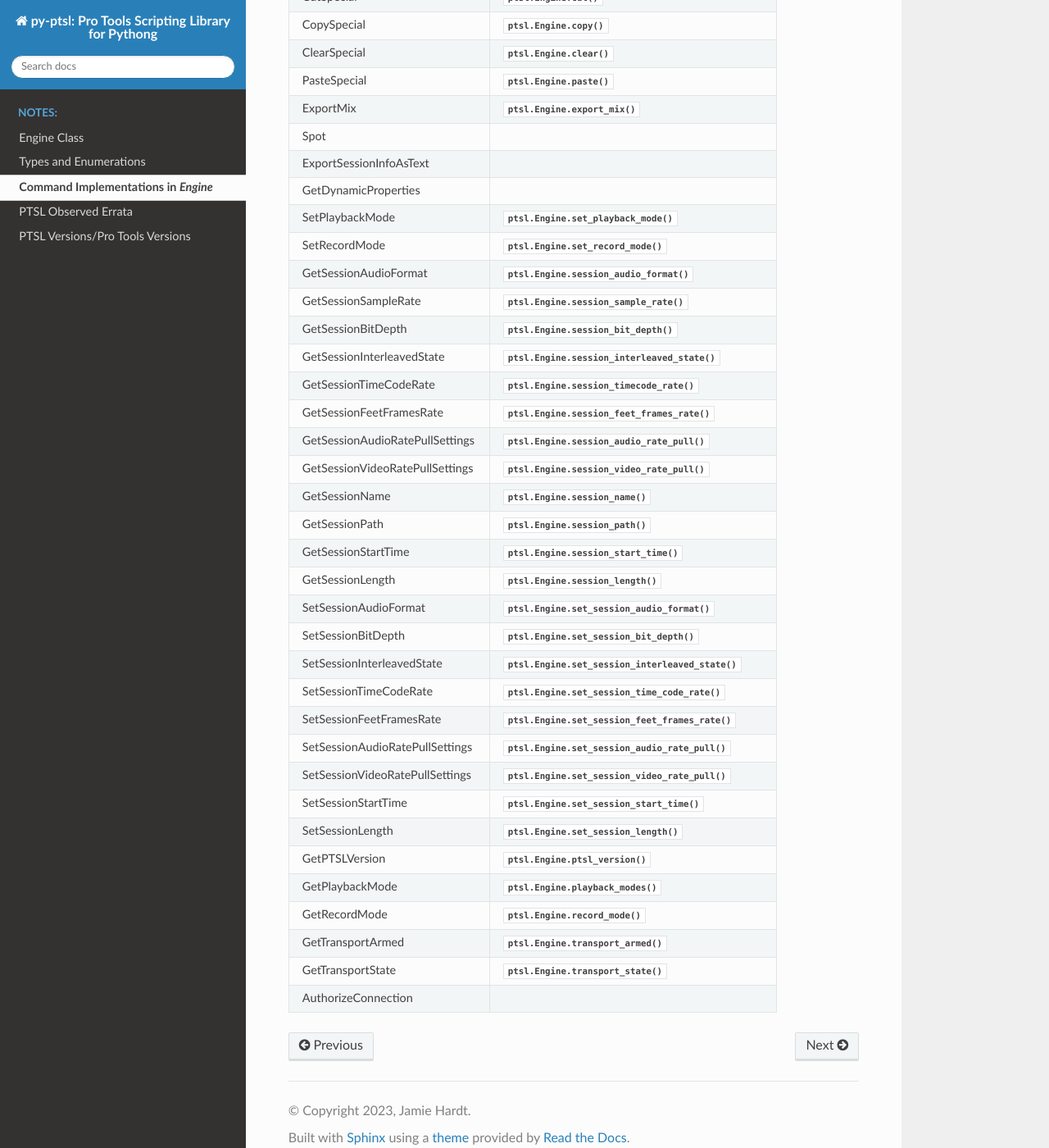
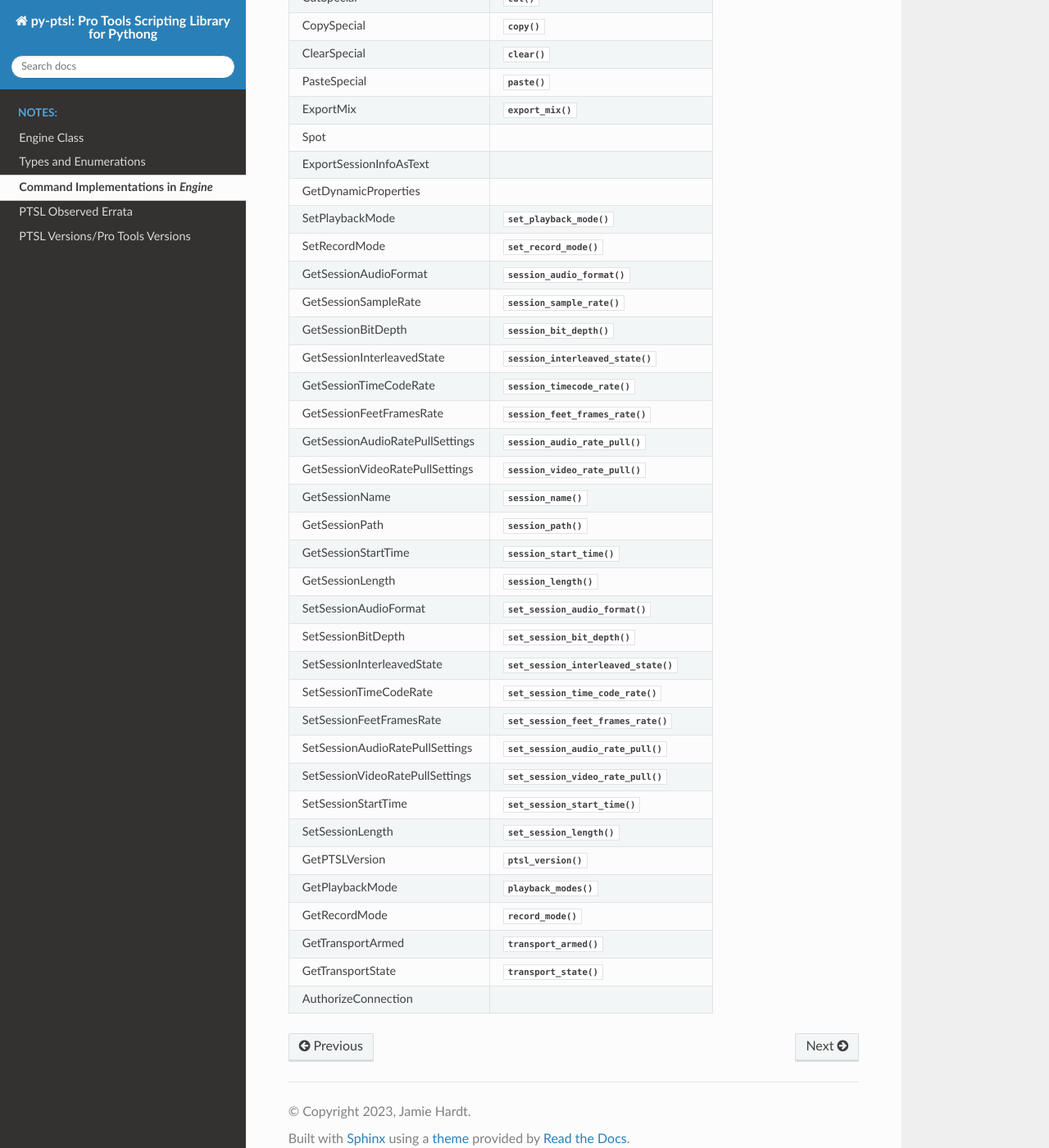
Before and after one commit to iluvcapra/py-ptsl, a Sphinx documentation site: the page built from doc/source/implementation.rst, in a window 1280 px wide and 1400 px high, scrolled down 1021 px. Shown: the whole window at 82% size. Built offline with Sphinx 7.4.7 and the Read the Docs theme 2.0.0, drawn with Linux system fonts in a browser that asks for light colours; some of the changed text lies outside the part shown.

```diff
--- a/doc/source/implementation.rst
+++ b/doc/source/implementation.rst
@@ -21,49 +21,49 @@ GetTaskStatus
 HostReadyCheck
 RefreshTargetAudioFiles
 RefreshAllModifiedAudioFiles
-GetFileLocation						  :meth:`ptsl.Engine.get_file_location`
-CloseSession						  :meth:`ptsl.Engine.close_session`
-SaveSession							  :meth:`ptsl.Engine.save_session`
-SaveSessionAs						  :meth:`ptsl.Engine.save_session_as`
-Cut                                   :meth:`ptsl.Engine.cut`
-Copy                                  :meth:`ptsl.Engine.copy`
-Paste                                 :meth:`ptsl.Engine.paste`
-Clear                                 :meth:`ptsl.Engine.clear`
-CutSpecial                            :meth:`ptsl.Engine.cut`
-CopySpecial                           :meth:`ptsl.Engine.copy`
-ClearSpecial                          :meth:`ptsl.Engine.clear`
-PasteSpecial                          :meth:`ptsl.Engine.paste`
-ExportMix							  :meth:`ptsl.Engine.export_mix`
+GetFileLocation						  :meth:`~ptsl.Engine.get_file_location`
+CloseSession						  :meth:`~ptsl.Engine.close_session`
+SaveSession							  :meth:`~ptsl.Engine.save_session`
+SaveSessionAs						  :meth:`~ptsl.Engine.save_session_as`
+Cut                                   :meth:`~ptsl.Engine.cut`
+Copy                                  :meth:`~ptsl.Engine.copy`
+Paste                                 :meth:`~ptsl.Engine.paste`
+Clear                                 :meth:`~ptsl.Engine.clear`
+CutSpecial                            :meth:`~ptsl.Engine.cut`
+CopySpecial                           :meth:`~ptsl.Engine.copy`
+ClearSpecial                          :meth:`~ptsl.Engine.clear`
+PasteSpecial                          :meth:`~ptsl.Engine.paste`
+ExportMix							  :meth:`~ptsl.Engine.export_mix`
 Spot
 ExportSessionInfoAsText
 GetDynamicProperties
-SetPlaybackMode                       :meth:`ptsl.Engine.set_playback_mode`
-SetRecordMode                         :meth:`ptsl.Engine.set_record_mode`
-GetSessionAudioFormat                 :meth:`ptsl.Engine.session_audio_format`
-GetSessionSampleRate                  :meth:`ptsl.Engine.session_sample_rate`
-GetSessionBitDepth					  :meth:`ptsl.Engine.session_bit_depth`
-GetSessionInterleavedState            :meth:`ptsl.Engine.session_interleaved_state`
-GetSessionTimeCodeRate                :meth:`ptsl.Engine.session_timecode_rate`
-GetSessionFeetFramesRate              :meth:`ptsl.Engine.session_feet_frames_rate`
-GetSessionAudioRatePullSettings       :meth:`ptsl.Engine.session_audio_rate_pull`
-GetSessionVideoRatePullSettings       :meth:`ptsl.Engine.session_video_rate_pull`
-GetSessionName                        :meth:`ptsl.Engine.session_name`
-GetSessionPath                        :meth:`ptsl.Engine.session_path`
-GetSessionStartTime                   :meth:`ptsl.Engine.session_start_time`
-GetSessionLength                      :meth:`ptsl.Engine.session_length`
-SetSessionAudioFormat                 :meth:`ptsl.Engine.set_session_audio_format`
-SetSessionBitDepth                    :meth:`ptsl.Engine.set_session_bit_depth`
-SetSessionInterleavedState            :meth:`ptsl.Engine.set_session_interleaved_state`
-SetSessionTimeCodeRate				  :meth:`ptsl.Engine.set_session_time_code_rate`
-SetSessionFeetFramesRate			  :meth:`ptsl.Engine.set_session_feet_frames_rate`
-SetSessionAudioRatePullSettings		  :meth:`ptsl.Engine.set_session_audio_rate_pull`
-SetSessionVideoRatePullSettings		  :meth:`ptsl.Engine.set_session_video_rate_pull`
-SetSessionStartTime                   :meth:`ptsl.Engine.set_session_start_time`
-SetSessionLength                      :meth:`ptsl.Engine.set_session_length`
-GetPTSLVersion                        :meth:`ptsl.Engine.ptsl_version`
-GetPlaybackMode                       :meth:`ptsl.Engine.playback_modes`
-GetRecordMode                         :meth:`ptsl.Engine.record_mode`
-GetTransportArmed                     :meth:`ptsl.Engine.transport_armed`
-GetTransportState                     :meth:`ptsl.Engine.transport_state`
+SetPlaybackMode                       :meth:`~ptsl.Engine.set_playback_mode`
+SetRecordMode                         :meth:`~ptsl.Engine.set_record_mode`
+GetSessionAudioFormat                 :meth:`~ptsl.Engine.session_audio_format`
+GetSessionSampleRate                  :meth:`~ptsl.Engine.session_sample_rate`
+GetSessionBitDepth					  :meth:`~ptsl.Engine.session_bit_depth`
+GetSessionInterleavedState            :meth:`~ptsl.Engine.session_interleaved_state`
+GetSessionTimeCodeRate                :meth:`~ptsl.Engine.session_timecode_rate`
+GetSessionFeetFramesRate              :meth:`~ptsl.Engine.session_feet_frames_rate`
+GetSessionAudioRatePullSettings       :meth:`~ptsl.Engine.session_audio_rate_pull`
+GetSessionVideoRatePullSettings       :meth:`~ptsl.Engine.session_video_rate_pull`
+GetSessionName                        :meth:`~ptsl.Engine.session_name`
+GetSessionPath                        :meth:`~ptsl.Engine.session_path`
+GetSessionStartTime                   :meth:`~ptsl.Engine.session_start_time`
+GetSessionLength                      :meth:`~ptsl.Engine.session_length`
+SetSessionAudioFormat                 :meth:`~ptsl.Engine.set_session_audio_format`
+SetSessionBitDepth                    :meth:`~ptsl.Engine.set_session_bit_depth`
+SetSessionInterleavedState            :meth:`~ptsl.Engine.set_session_interleaved_state`
+SetSessionTimeCodeRate				  :meth:`~ptsl.Engine.set_session_time_code_rate`
+SetSessionFeetFramesRate			  :meth:`~ptsl.Engine.set_session_feet_frames_rate`
+SetSessionAudioRatePullSettings		  :meth:`~ptsl.Engine.set_session_audio_rate_pull`
+SetSessionVideoRatePullSettings		  :meth:`~ptsl.Engine.set_session_video_rate_pull`
+SetSessionStartTime                   :meth:`~ptsl.Engine.set_session_start_time`
+SetSessionLength                      :meth:`~ptsl.Engine.set_session_length`
+GetPTSLVersion                        :meth:`~ptsl.Engine.ptsl_version`
+GetPlaybackMode                       :meth:`~ptsl.Engine.playback_modes`
+GetRecordMode                         :meth:`~ptsl.Engine.record_mode`
+GetTransportArmed                     :meth:`~ptsl.Engine.transport_armed`
+GetTransportState                     :meth:`~ptsl.Engine.transport_state`
 AuthorizeConnection
 ===================================   =============================================================
```
Also changed, not shown: other parts of doc/source/implementation.rst (+9 -9 lines), 1 other file.
